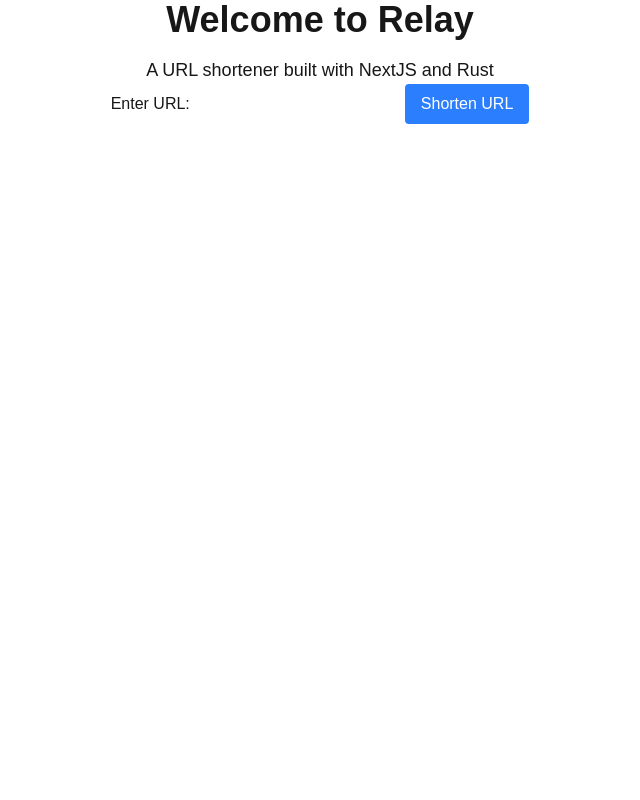
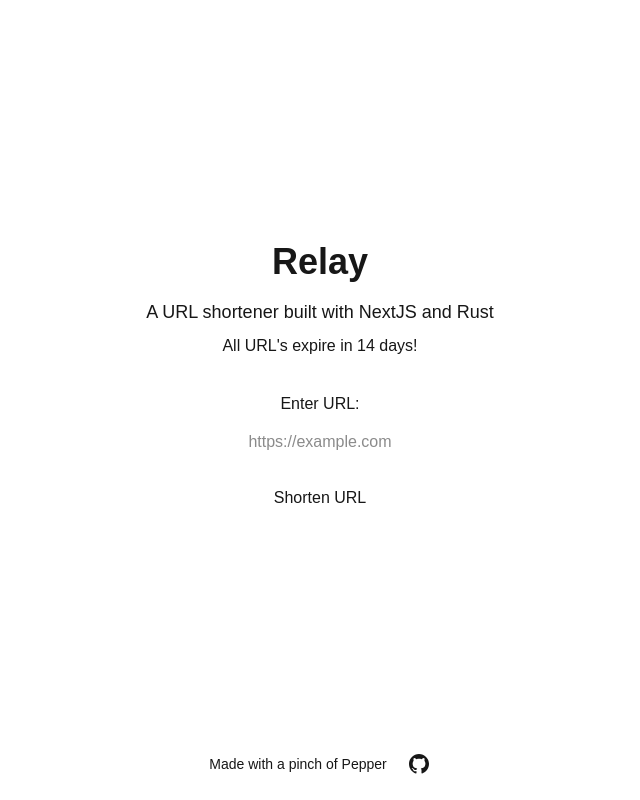
Before and after one commit to 0x5b62656e5d/relay, a Next.js app in the folder frontend/: page / in a window 1280 px wide. Shown: the whole page, without its empty margins (320-960 px from the left). Built offline with nearby package versions, Linux system fonts and the light colour scheme; no server answers.

Commit message:
Fix UI layout

```diff
--- a/frontend/src/app/layout.tsx
+++ b/frontend/src/app/layout.tsx
@@ -1,6 +1,7 @@
 import type { Metadata } from "next";
 import { Montserrat } from "next/font/google";
 import "./globals.css";
+import { RiGithubFill } from "@remixicon/react";
 
 const montserrat = Montserrat({
     variable: "--font-montserrat",
@@ -19,8 +20,16 @@
 }>) {
     return (
         <html lang="en">
-            <body className={`${montserrat.variable} antialiased`}>
-                <div className="flex flex-col justify-center items-center">{children}</div>
+            <body className={`${montserrat.variable} antialiased h-screen w-screen`}>
+                <div className="h-full w-full flex flex-col justify-center items-center load-in">{children}</div>
+                <footer className="w-full flex justify-center items-center gap-[20px] absolute bottom-0 mb-6">
+                    <p className="text-sm w-fit">
+                        Made with a pinch of Pepper
+                    </p>
+                    <a href="https://github.com/0x5b62656e5d/relay" target="_blank">
+                        <RiGithubFill />
+                    </a>
+                </footer>
             </body>
         </html>
     );
--- a/frontend/src/app/page.tsx
+++ b/frontend/src/app/page.tsx
@@ -1,9 +1,11 @@
 "use client";
 import { shortenUrl } from "@/util/api";
+import { RiClipboardLine } from "@remixicon/react";
 import { useState } from "react";
 
 export default function Home() {
     const [shortenedUrl, setShortenedUrl] = useState<string | null>(null);
+    const [copied, setCopied] = useState<boolean>(false);
     const [error, setError] = useState<string | null>(null);
 
     const handleShorten = async (event: React.FormEvent<HTMLFormElement>) => {
@@ -14,29 +16,69 @@
             setError(shortenedRes.error);
         } else {
             setShortenedUrl(`https://relay.pepper.fyi/${shortenedRes.urlId}`);
+            setError(null);
+            setCopied(false);
         }
+    };
+
+    const copyToClipboard = () => {
+        navigator.clipboard.writeText(`https://relay.pepper.fyi/${shortenedUrl}`);
+        setCopied(true);
     };
 
     return (
         <>
-            <h1 className="text-4xl font-bold">Welcome to Relay</h1>
+            <h1 className="text-4xl font-bold">Relay</h1>
             <p className="mt-4 text-lg">A URL shortener built with NextJS and Rust</p>
+            <p className="mt-2 text-m">All URL&apos;s expire in 14 days!</p>
 
-            <div>
-                <form onSubmit={handleShorten} method="POST">
-                    <label htmlFor="url">Enter URL:</label>
-                    <input type="url" id="url" minLength={1} required aria-required="true" />
-                    <button type="submit" className="ml-2 bg-blue-500 text-white px-4 py-2 rounded">
+            <div className="mt-6">
+                <form
+                    onSubmit={handleShorten}
+                    method="POST"
+                    className="flex flex-col justify-center items-center gap-[6px] w-70"
+                >
+                    <div className="relative flex flex-col justify-center items-center text-center my-[10px] w-full">
+                        <label htmlFor="url">Enter URL:</label>
+                        <input
+                            type="url"
+                            id="url"
+                            className="url-input mt-[6px] text-center py-2"
+                            placeholder="https://example.com"
+                            minLength={1}
+                            required
+                            aria-required="true"
+                        />
+                        <span className="input-border" />
+                    </div>
+                    <button
+                        type="submit"
+                        className="bg-[var(--button-bg)] text-[var(--button-fg)] px-4 py-2 rounded"
+                    >
                         Shorten URL
                     </button>
                 </form>
             </div>
 
-            {shortenedUrl && (
-                <div className="mt-4">
-                    <p>Shortened URL: {shortenedUrl}</p>
+            <div
+                className={`flex flex-col justify-center items-center relative fade-in ${
+                    shortenedUrl ? "opacity-100" : "opacity-0"
+                }`}
+            >
+                <div className="mt-4 flex justify-center items-center gap-[18px]">
+                    <p>{shortenedUrl}</p>
+                    <button onClick={copyToClipboard}>
+                        <RiClipboardLine />
+                    </button>
                 </div>
-            )}
+                <p
+                    className={`text-[var(--copied)] mt-2 absolute bottom-[-2rem] fade-in ${
+                        copied ? "opacity-100" : "opacity-0"
+                    }`}
+                >
+                    Copied to clipboard!
+                </p>
+            </div>
 
             {error && (
                 <div className="mt-4 text-red-500">
```
